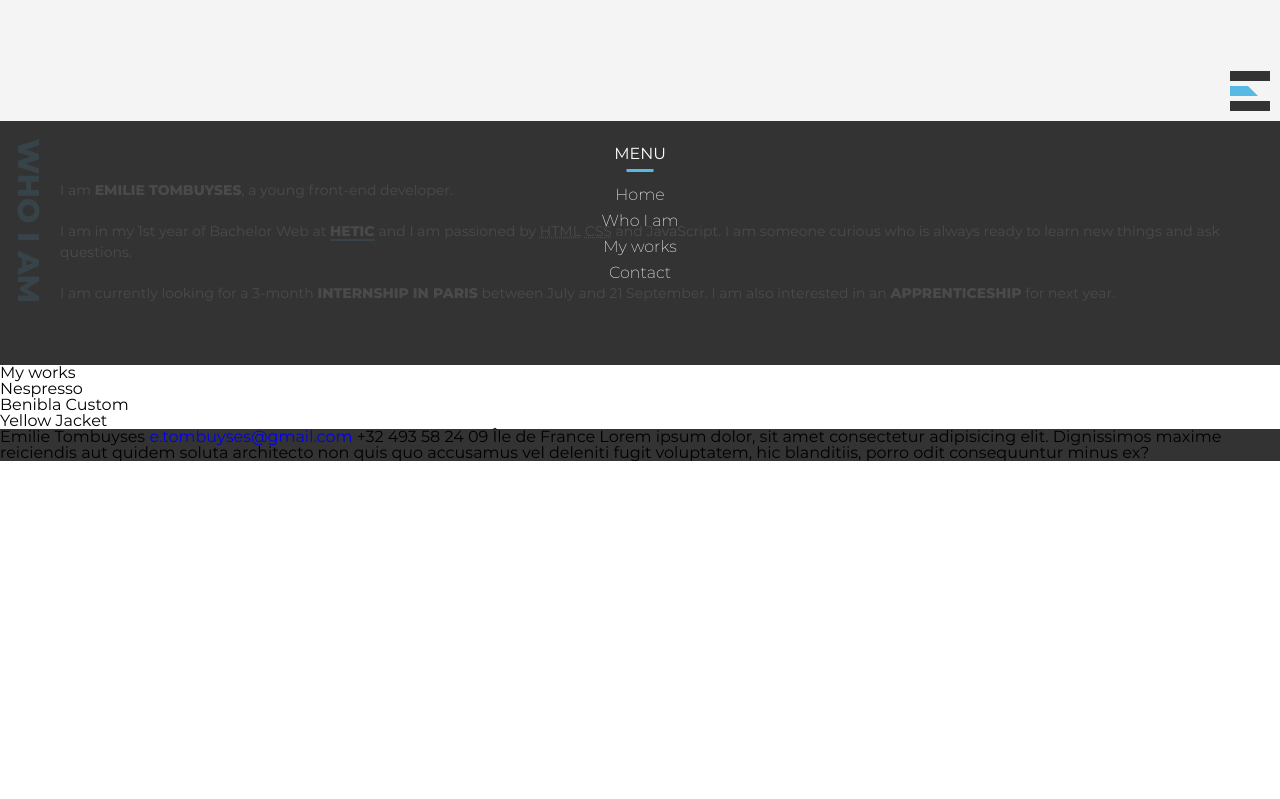
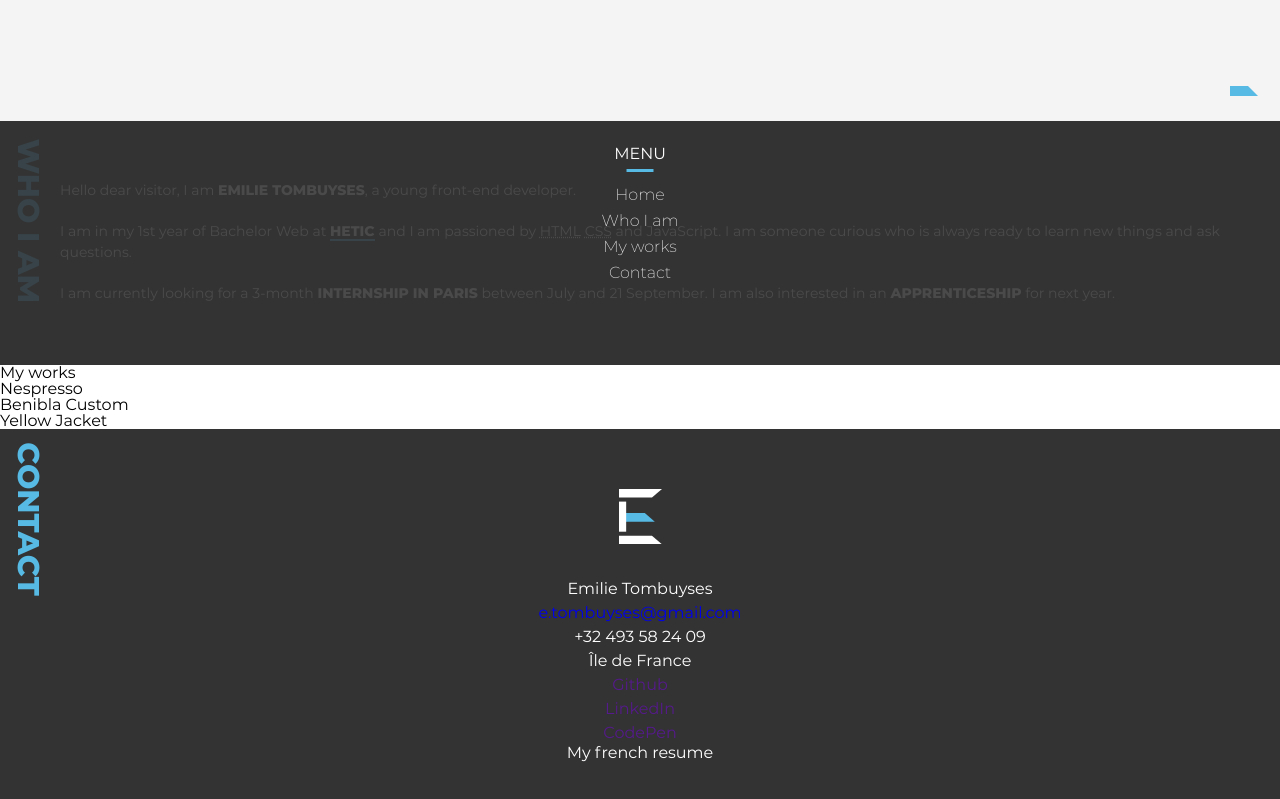
Before and after one commit to ETombuyses/portfoliov3, a website built with Parcel: page src/index.html in a window 1280 px wide. Shown: the part 679-1478 px from the top of the page. Before the commit the page ends 1140 px from the top, so only its background shows below. Built offline with nearby package versions, Linux system fonts and the light colour scheme.

Commit message:
titles appear on scroll

```diff
--- a/src/index.html
+++ b/src/index.html
@@ -31,7 +31,7 @@
   </header>
   <main id="main">
     <div id='cursor' class="cursor"></div>
-    <section class="home" data-color="light">
+    <section class="home">
       <h1 class="home__title title">Emilie Tombuyses</h1>
       <h2 class="home__subtitle">Front-end developer</h2>
       <svg width="43" height="55" viewBox="0 0 43 55" fill="none" xmlns="http://www.w3.org/2000/svg">
@@ -61,7 +61,7 @@
     </section>
     <section id="about" class="about" data-color="dark">
       <h2 class="about__title title">Who I am </h2>
-      <p class="about__text">I am <strong>Emilie Tombuyses</strong>, a young front-end developer.</p>
+      <p class="about__text">Hello dear visitor, I am <strong>Emilie Tombuyses</strong>, a young front-end developer.</p>
       <p class="about__text"> I am in my 1st year of Bachelor Web at <a class="about__link" target="_blank" rel="noopener" href="https://www.hetic.net/formations/bachelor-web/programme-bachelor-web">HETIC</a> and I am passioned by <abbr title="HyperText Markup Language">HTML</abbr> <abbr title="Cascading Style Sheets">CSS</abbr> and JavaScript.
         I am someone curious who is always ready to learn new things and ask questions.</p>
       <p class="about__text">I am currently looking for a 3-month <strong>internship in Paris</strong> between July and 21 September. I am also interested in
@@ -69,7 +69,7 @@
     </section>
 
 
-    <section id="works" class="works" data-color="light">
+    <section id="works" class="works">
       <h2 class="works">My works</h2>
       <article class="works__work work">
         <h3>Nespresso</h3>
@@ -80,13 +80,34 @@
     </section>
 
     <section id="contact" class="contact" data-color="dark">
-      <address>
-        Emilie Tombuyses
-        <a href="mailto:e.tombuyses@gmail.com">e.tombuyses@gmail.com</a>
-        +32 493 58 24 09
+      <h2 class="contact__title title">Contact</h2>
+      <svg class="contact__logo" width="43" height="55" viewBox="0 0 43 55" fill="none" xmlns="http://www.w3.org/2000/svg">
+          <g clip-path="url(#clip0)">
+          <path d="M0 32.6667L-3.75918e-07 24.0667L25.8 24.0667L35.8333 32.6667L0 32.6667Z" fill="#56BAE4"/>
+          <rect y="12.6" width="7.16667" height="30.1" fill="white"/>
+          <path d="M0 55.3L3.91581e-07 46.7L32.9667 46.7L43 55.3L0 55.3Z" fill="white"/>
+          <path d="M0 1.92231e-06L3.91581e-07 8.6L32.9667 8.6L43 1.87959e-06L0 1.92231e-06Z" fill="white"/>
+          </g>
+          <defs>
+          <clipPath id="clip0">
+          <rect width="43" height="55" fill="white"/>
+          </clipPath>
+          </defs>
+      </svg>
+    <address>
+        Emilie Tombuyses</br>
+        <a href="mailto:e.tombuyses@gmail.com">e.tombuyses@gmail.com</a></br>
+        +32 493 58 24 09</br>
         Île de France
-        Lorem ipsum dolor, sit amet consectetur adipisicing elit. Dignissimos maxime reiciendis aut quidem soluta architecto non quis quo accusamus vel deleniti fugit voluptatem, hic blanditiis, porro odit consequuntur minus ex?
+
+        <ul>
+          <li><a href="">Github</a></li>
+          <li><a href="">LinkedIn</a></li>
+          <li><a href="">CodePen</a></li>
+
+        </ul>
       </address>
+      <h3>My french resume</h3>
     </section>
   </main>
 
--- a/src/js/main.js
+++ b/src/js/main.js
@@ -36,15 +36,14 @@ const darkSections = document.querySelectorAll("[data-color='dark']");
 function menuColorChange(section) {
   const offsetTop = section.offsetTop;
   const height = section.offsetHeight;
-  // console.log(height);
-  currentScroll = window.scrollY + window.innerHeight;
+  let currentScroll = window.scrollY + window.innerHeight;
 
   if (offsetTop < currentScroll && currentScroll < offsetTop + 46 + height) {
     menuBurger.classList.toggle('is-white-bottom', currentScroll > offsetTop + 15 && currentScroll < offsetTop + 15 + height);
     menuBurger.classList.toggle('is-white-top', currentScroll > offsetTop + 45 && currentScroll < offsetTop + 45 + height);
   }
+
 }
-
 
 
 for (let i=0; i < darkSections.length; i++) {
@@ -59,19 +58,24 @@ for (let i=0; i < darkSections.length; i++) {
   });
 }
 
+/* ------------- title animation on scroll -------------- */
 
+const titles = document.querySelectorAll('.title');
 
-// darkSections.forEach(section => {
+function showTitle(title) {
+  const offsetTop = title.parentNode.offsetTop;
+  let currentScroll = window.scrollY + window.innerHeight;
 
-//   document.addEventListener('scroll', () => {
-//     menuColorChange(section);
-//   });
+  if (currentScroll > offsetTop + 200) {
+    title.classList.add('is-showed');
+  }
+}
 
-//   window.addEventListener('resize', () => {
-//     menuColorChange(section);
-//   });
-
-// });
+for (let i=0; i < titles.length; i++) {
+  document.addEventListener('scroll', () => {
+    showTitle(titles[i]);
+  });
+}
 
 /* ------------- Flipcard on mouseover and click -------------- */
 
--- a/src/scss/blocs/about.scss
+++ b/src/scss/blocs/about.scss
@@ -11,7 +11,11 @@
 .about__title {
   left: -55px;
   top: -100px;
-  animation: from-top-about 0.5s 0.5s forwards;
+  transition: top 0.5s 0.5s ease;
+
+  &.is-showed {
+    top: 85px;
+  }
 }
 
 .about__text {
--- a/src/scss/blocs/contact.scss
+++ b/src/scss/blocs/contact.scss
@@ -1,3 +1,28 @@
 .contact {
   background: var(--black);
+  padding: 60px;
+  position: relative;
+  overflow: hidden;
+  text-align: center;
+  color: white;
 }
+
+
+.contact__title {
+  left: -50px;
+  top: -100px;
+  transition: top 0.5s 0.5s ease;
+
+  &.is-showed {
+    top: 75px;
+  }
+}
+
+
+.contact__logo {
+  margin-bottom: 30px;
+}
+
+address {
+  line-height: 150%;
+}
--- a/src/scss/blocs/home.scss
+++ b/src/scss/blocs/home.scss
@@ -13,7 +13,11 @@
 .home__title {
   left: -130px;
   top: -200px;
-  animation: from-top-home 0.5s 0.5s forwards;
+  transition: top 0.5s 0.5s ease;
+
+  &.is-showed {
+    top: 160px;
+  }
 }
 
 .home__subtitle {
--- a/src/scss/blocs/menuarea.scss
+++ b/src/scss/blocs/menuarea.scss
@@ -38,20 +38,12 @@
   &.is-open {
     transform: rotate(90deg) translate(-1px, -5px);
     width: 30px;
-
   }
 
-  &::before {
-    content: '';
-    position: absolute;
-    background: var(--black);
-    width: 40px;
-    height: 10px;
-    top: -15px;
-  }
 
   &::after {
     content: '';
+    display: block;
     position: absolute;
     background: var(--black);
     width: 40px;
@@ -62,6 +54,7 @@
 
   &::before {
     content: '';
+    display: block;
     position: absolute;
     background: var(--black);
     width: 40px;
--- a/src/scss/config/keyframes.scss
+++ b/src/scss/config/keyframes.scss
@@ -11,17 +11,6 @@
   }
 }
 
-@keyframes from-top-home {
-  100% {
-    top: 160px;
-  }
-}
-
-@keyframes from-top-about {
-  100% {
-    top: 85px;
-  }
-}
 
 @keyframes visible {
   100% {
```
